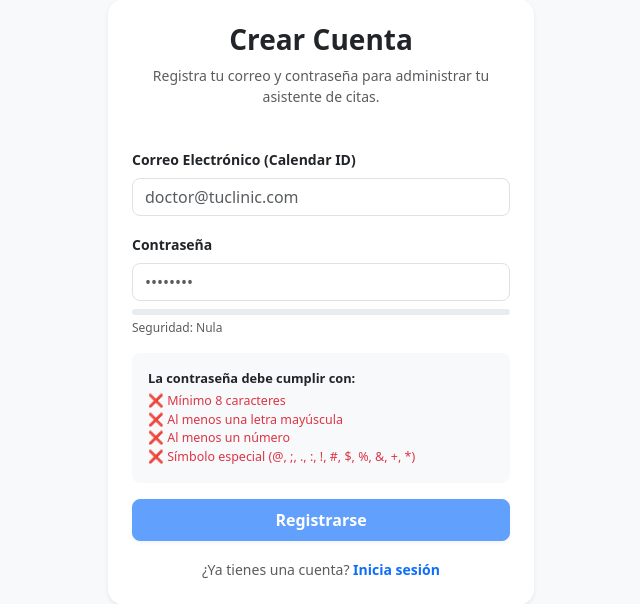
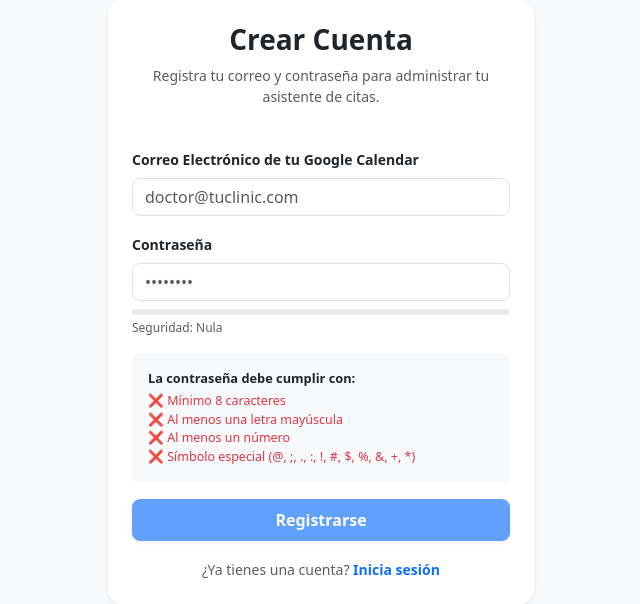
Before and after one commit to gerard24zam-netizen/asistente_virtual, a Flask app: page /register in a window 1280 px wide. Shown: the part 98-702 px from the top of the page, without its empty margins (319-959 px from the left). Run offline with Flask 3, Linux system fonts and the light colour scheme.

Commit message:
Update register.html

```diff
--- a/templates/register.html
+++ b/templates/register.html
@@ -26,7 +26,7 @@
 
             <form method="POST" id="registerForm">
                 <div class="mb-3">
-                    <label for="email" class="form-label small fw-bold">Correo Electrónico (Calendar ID)</label>
+                    <label for="email" class="form-label small fw-bold">Correo Electrónico de tu Google Calendar</label>
                     <input type="email" class="form-control rounded-3" id="email" name="email" required placeholder="doctor@tuclinic.com">
                 </div>
 
```
